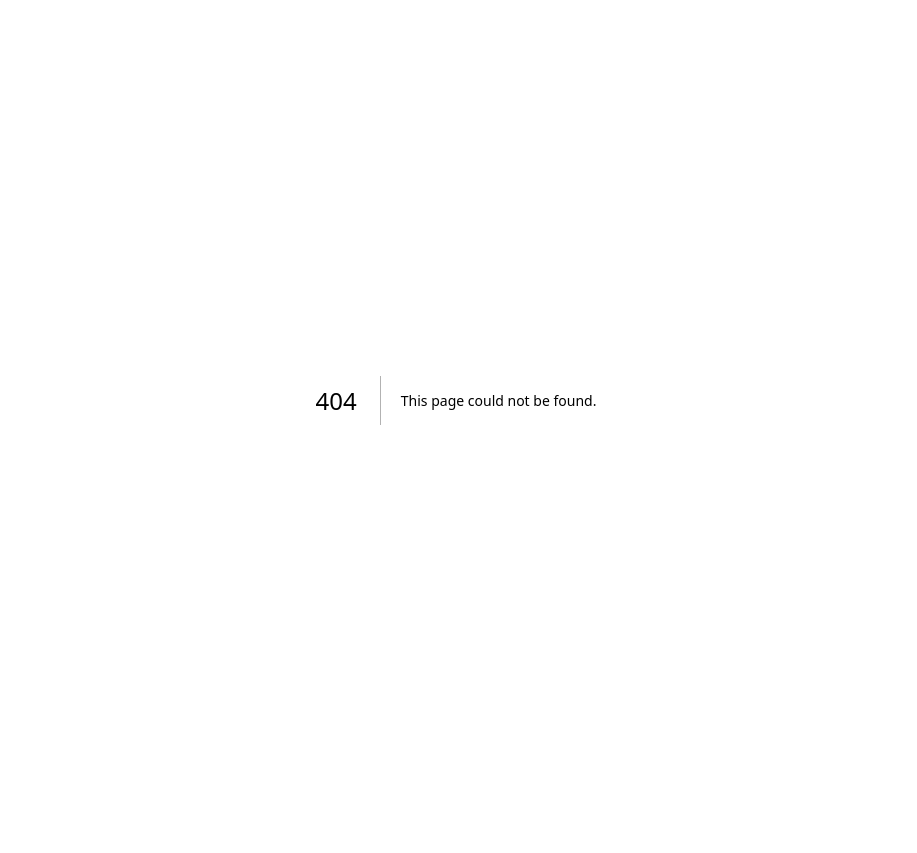
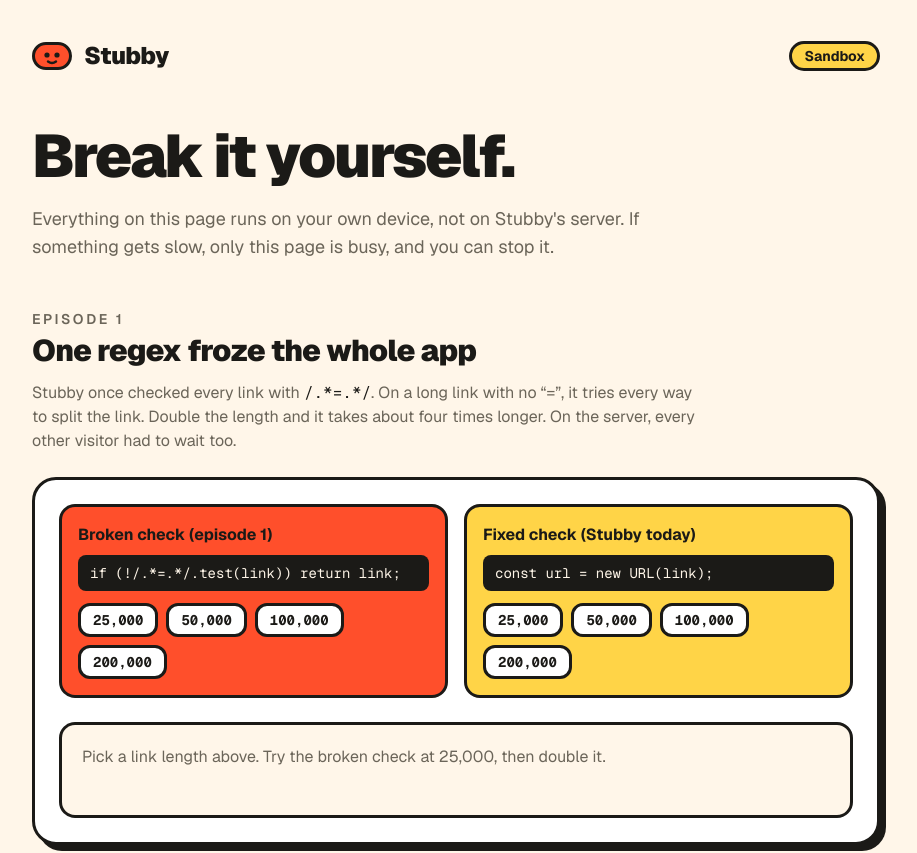
Before and after one commit to gitship-sauce/stubby, a Next.js app: page /sandbox in a window 1280 px wide. Before the commit this address had no page. Shown: the top 853 px of the page, without its empty margins (184-1101 px from the left). Before the commit the page ends 800 px from the top, so only its background shows below. Built offline with nearby package versions, Linux system fonts and the light colour scheme.

Commit message:
Sandbox: try episode 1's freeze in your own browser
The broken check runs in a Web Worker on the visitor's device, so the
server only sends a static page and never runs the slow regex. Linked
from the home page.

```diff
--- a/src/app/page.tsx
+++ b/src/app/page.tsx
@@ -1,3 +1,4 @@
+import Link from "next/link";
 import { Suspense } from "react";
 import { Logo } from "@/components/logo";
 import { ShortenForm } from "@/components/shorten-form";
@@ -32,7 +33,10 @@ export default function Home() {
 
       <footer className="mt-auto pt-16 text-sm text-muted">
         Stubby is a real app from the Gitship Sauce channel. Each episode, a famous real failure breaks it,
-        and we fix it on camera.
+        and we fix it on camera.{" "}
+        <Link href="/sandbox" className="font-semibold text-ink underline decoration-2 underline-offset-2">
+          Break it yourself in the sandbox.
+        </Link>
       </footer>
     </main>
   );
--- /dev/null
+++ b/src/app/sandbox/page.tsx
@@ -0,0 +1,48 @@
+import type { Metadata } from "next";
+import Link from "next/link";
+import { Logo } from "@/components/logo";
+import { RegexSandbox } from "@/components/regex-sandbox";
+
+export const metadata: Metadata = {
+  title: "Stubby sandbox: break it yourself",
+  description: "Try each episode's failure on your own device. Nothing here runs on Stubby's server.",
+};
+
+export default function Sandbox() {
+  return (
+    <main className="mx-auto flex w-full max-w-4xl flex-1 flex-col px-6 py-10">
+      <header className="flex items-center justify-between gap-3">
+        <Link href="/" className="flex items-center gap-3">
+          <Logo />
+          <span className="text-2xl font-black tracking-tight">Stubby</span>
+        </Link>
+        <span className="rounded-full border-[3px] border-ink bg-butter px-3 py-0.5 text-sm font-bold">Sandbox</span>
+      </header>
+
+      <section className="mt-14">
+        <h1 className="text-4xl font-black leading-[0.95] tracking-[-0.04em] sm:text-6xl">Break it yourself.</h1>
+        <p className="mt-5 max-w-2xl text-lg text-muted">
+          Everything on this page runs on your own device, not on Stubby&apos;s server. If something gets slow, only
+          this page is busy, and you can stop it.
+        </p>
+      </section>
+
+      <section className="mt-12">
+        <p className="text-sm font-semibold uppercase tracking-[0.18em] text-muted">Episode 1</p>
+        <h2 className="mt-1 text-3xl font-black tracking-tight">One regex froze the whole app</h2>
+        <p className="mt-3 max-w-2xl text-muted">
+          Stubby once checked every link with <code className="font-mono text-ink">/.*=.*/</code>. On a long link with
+          no &ldquo;=&rdquo;, it tries every way to split the link. Double the length and it takes about four times
+          longer. On the server, every other visitor had to wait too.
+        </p>
+        <div className="mt-6">
+          <RegexSandbox />
+        </div>
+      </section>
+
+      <footer className="mt-auto pt-16 text-sm text-muted">
+        Want the real app in its broken state? Clone the code and check out the <code className="font-mono">ep1-broken</code> tag.
+      </footer>
+    </main>
+  );
+}
--- /dev/null
+++ b/src/components/regex-sandbox.tsx
@@ -0,0 +1,148 @@
+"use client";
+
+import { useEffect, useRef, useState } from "react";
+
+// Runs in a Web Worker on the visitor's own device, so the slow check never touches Stubby's server.
+// The broken check is the exact line from the ep1-broken tag; the fixed one is what Stubby runs now.
+const workerCode = `
+onmessage = (event) => {
+  const { check, length } = event.data;
+  const link = "https://example.com/?" + "a".repeat(length);
+  const start = performance.now();
+  if (check === "broken") /.*=.*/.test(link);
+  else new URL(link).searchParams.keys();
+  postMessage(performance.now() - start);
+};`;
+
+const LENGTHS = [25_000, 50_000, 100_000, 200_000];
+const GIVE_UP_AFTER_MS = 60_000;
+
+type Run = { check: "broken" | "fixed"; length: number; ms: number | null; stopped?: boolean };
+
+export function RegexSandbox() {
+  const [runs, setRuns] = useState<Run[]>([]);
+  const [running, setRunning] = useState<Run | null>(null);
+  const [elapsed, setElapsed] = useState(0);
+  const runningRef = useRef<Run | null>(null);
+  const worker = useRef<Worker | null>(null);
+  const timers = useRef<{ tick?: number; giveUp?: number }>({});
+
+  function stop(stopped: boolean, ms: number | null) {
+    worker.current?.terminate();
+    worker.current = null;
+    window.clearInterval(timers.current.tick);
+    window.clearTimeout(timers.current.giveUp);
+    const current = runningRef.current;
+    runningRef.current = null;
+    setRunning(null);
+    if (current) setRuns((done) => [{ ...current, ms, stopped }, ...done]);
+  }
+
+  function start(check: Run["check"], length: number) {
+    const run: Run = { check, length, ms: null };
+    const blob = new Blob([workerCode], { type: "text/javascript" });
+    worker.current = new Worker(URL.createObjectURL(blob));
+    worker.current.onmessage = (event: MessageEvent<number>) => stop(false, event.data);
+    const began = performance.now();
+    setElapsed(0);
+    runningRef.current = run;
+    setRunning(run);
+    timers.current.tick = window.setInterval(() => setElapsed(performance.now() - began), 100);
+    timers.current.giveUp = window.setTimeout(() => stop(true, null), GIVE_UP_AFTER_MS);
+    worker.current.postMessage({ check, length });
+  }
+
+  useEffect(() => () => worker.current?.terminate(), []);
+
+  return (
+    <div className="rounded-3xl border-[3px] border-ink bg-white p-6 shadow-[6px_6px_0_var(--color-ink)]">
+      <div className="grid gap-4 sm:grid-cols-2">
+        <CheckCard
+          title="Broken check (episode 1)"
+          code="if (!/.*=.*/.test(link)) return link;"
+          tone="bg-tomato"
+          disabled={running !== null}
+          onRun={(length) => start("broken", length)}
+        />
+        <CheckCard
+          title="Fixed check (Stubby today)"
+          code="const url = new URL(link);"
+          tone="bg-butter"
+          disabled={running !== null}
+          onRun={(length) => start("fixed", length)}
+        />
+      </div>
+
+      <div className="mt-6 min-h-24 rounded-2xl border-[3px] border-ink bg-paper p-5" aria-live="polite">
+        {running ? (
+          <div className="flex flex-wrap items-center justify-between gap-4">
+            <p className="font-mono text-lg">
+              {running.check === "broken" ? "Broken" : "Fixed"} check, {running.length.toLocaleString("en-GB")} characters:{" "}
+              <span className="text-3xl font-bold">{(elapsed / 1000).toFixed(1)} s</span>
+            </p>
+            <button
+              type="button"
+              onClick={() => stop(true, null)}
+              className="rounded-xl border-[3px] border-ink bg-white px-4 py-1.5 font-bold"
+            >
+              Stop
+            </button>
+          </div>
+        ) : (
+          <p className="text-muted">Pick a link length above. Try the broken check at 25,000, then double it.</p>
+        )}
+      </div>
+
+      {runs.length > 0 && (
+        <table className="mt-6 w-full font-mono text-sm">
+          <thead>
+            <tr className="text-left text-muted">
+              <th className="py-1 font-normal">Check</th>
+              <th className="py-1 font-normal">Link length</th>
+              <th className="py-1 text-right font-normal">Time</th>
+            </tr>
+          </thead>
+          <tbody>
+            {runs.map((run, index) => (
+              <tr key={index} className="border-t-2 border-ink/10">
+                <td className="py-1.5">{run.check}</td>
+                <td className="py-1.5">{run.length.toLocaleString("en-GB")}</td>
+                <td className="py-1.5 text-right font-bold">
+                  {run.ms === null ? "stopped" : run.ms < 1000 ? `${run.ms.toFixed(1)} ms` : `${(run.ms / 1000).toFixed(1)} s`}
+                </td>
+              </tr>
+            ))}
+          </tbody>
+        </table>
+      )}
+    </div>
+  );
+}
+
+function CheckCard(props: {
+  title: string;
+  code: string;
+  tone: string;
+  disabled: boolean;
+  onRun: (length: number) => void;
+}) {
+  return (
+    <div className={`rounded-2xl border-[3px] border-ink p-4 ${props.tone}`}>
+      <p className="font-bold">{props.title}</p>
+      <code className="mt-2 block break-all rounded-lg bg-ink px-3 py-2 font-mono text-sm text-paper">{props.code}</code>
+      <div className="mt-3 flex flex-wrap gap-2">
+        {LENGTHS.map((length) => (
+          <button
+            key={length}
+            type="button"
+            disabled={props.disabled}
+            onClick={() => props.onRun(length)}
+            className="rounded-xl border-[3px] border-ink bg-white px-3 py-1 font-mono text-sm font-bold disabled:opacity-50"
+          >
+            {length.toLocaleString("en-GB")}
+          </button>
+        ))}
+      </div>
+    </div>
+  );
+}
```
